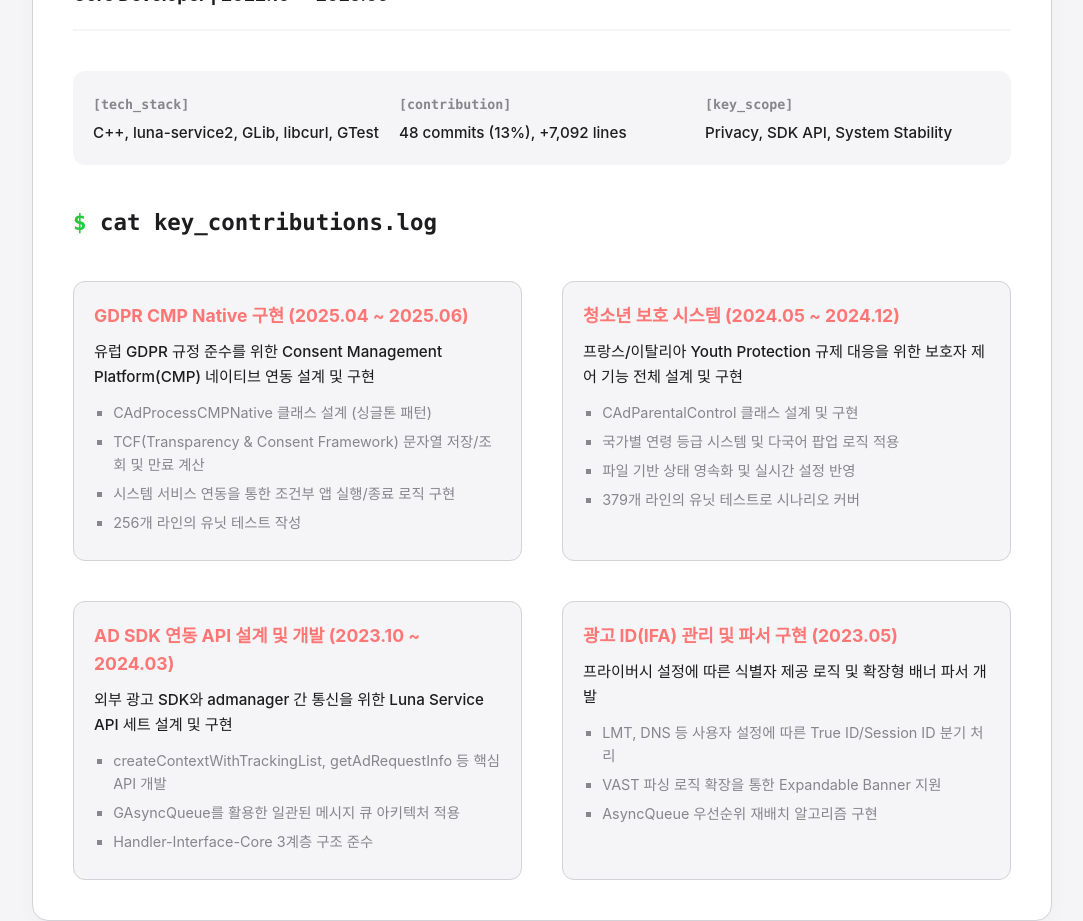
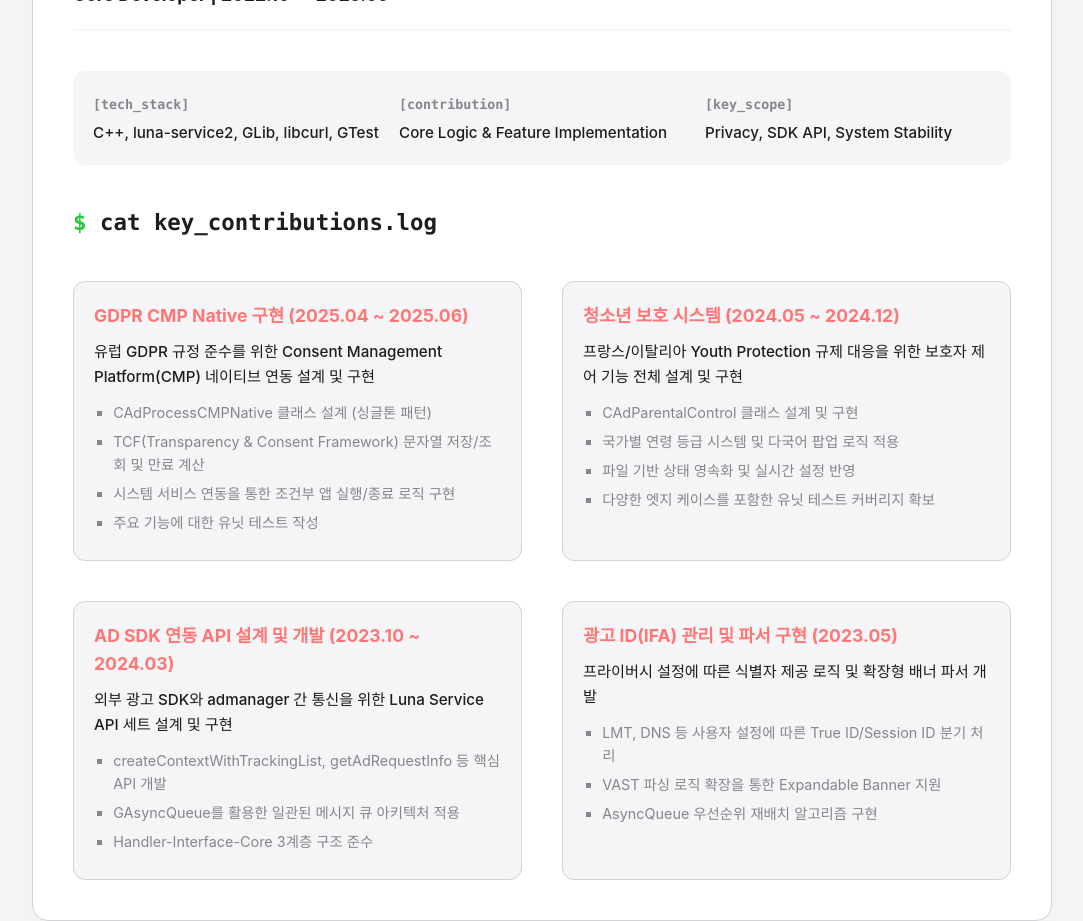
Before and after one commit to JieunHan17/portfolio, a React app: page / in a window 1280 px wide. Shown: the part 2980-3901 px from the top of the page, without its empty margins (98-1181 px from the left). Built offline with nearby package versions, Linux system fonts and the light colour scheme; the HTML template or start-up script is replaced by a standard one.

Commit message:
docs: generalize metrics and remove sensitive company information

```diff
--- a/src/components/AdmanagerDetail.tsx
+++ b/src/components/AdmanagerDetail.tsx
@@ -9,7 +9,7 @@ const AdmanagerDetail: React.FC = () => {
         'CAdProcessCMPNative 클래스 설계 (싱글톤 패턴)',
         'TCF(Transparency & Consent Framework) 문자열 저장/조회 및 만료 계산',
         '시스템 서비스 연동을 통한 조건부 앱 실행/종료 로직 구현',
-        '256개 라인의 유닛 테스트 작성'
+        '주요 기능에 대한 유닛 테스트 작성'
       ]
     },
     {
@@ -19,7 +19,7 @@ const AdmanagerDetail: React.FC = () => {
         'CAdParentalControl 클래스 설계 및 구현',
         '국가별 연령 등급 시스템 및 다국어 팝업 로직 적용',
         '파일 기반 상태 영속화 및 실시간 설정 반영',
-        '379개 라인의 유닛 테스트로 시나리오 커버'
+        '다양한 엣지 케이스를 포함한 유닛 테스트 커버리지 확보'
       ]
     },
     {
@@ -75,7 +75,7 @@ const AdmanagerDetail: React.FC = () => {
         </div>
         <div>
           <small style={{ color: 'var(--text-secondary)', fontWeight: 'bold', fontFamily: 'var(--font-mono)' }}>[contribution]</small>
-          <p style={{ fontSize: '0.95rem', fontWeight: '500', marginTop: '4px' }}>48 commits (13%), +7,092 lines</p>
+          <p style={{ fontSize: '0.95rem', fontWeight: '500', marginTop: '4px' }}>Core Logic & Feature Implementation</p>
         </div>
         <div>
           <small style={{ color: 'var(--text-secondary)', fontWeight: 'bold', fontFamily: 'var(--font-mono)' }}>[key_scope]</small>
```
